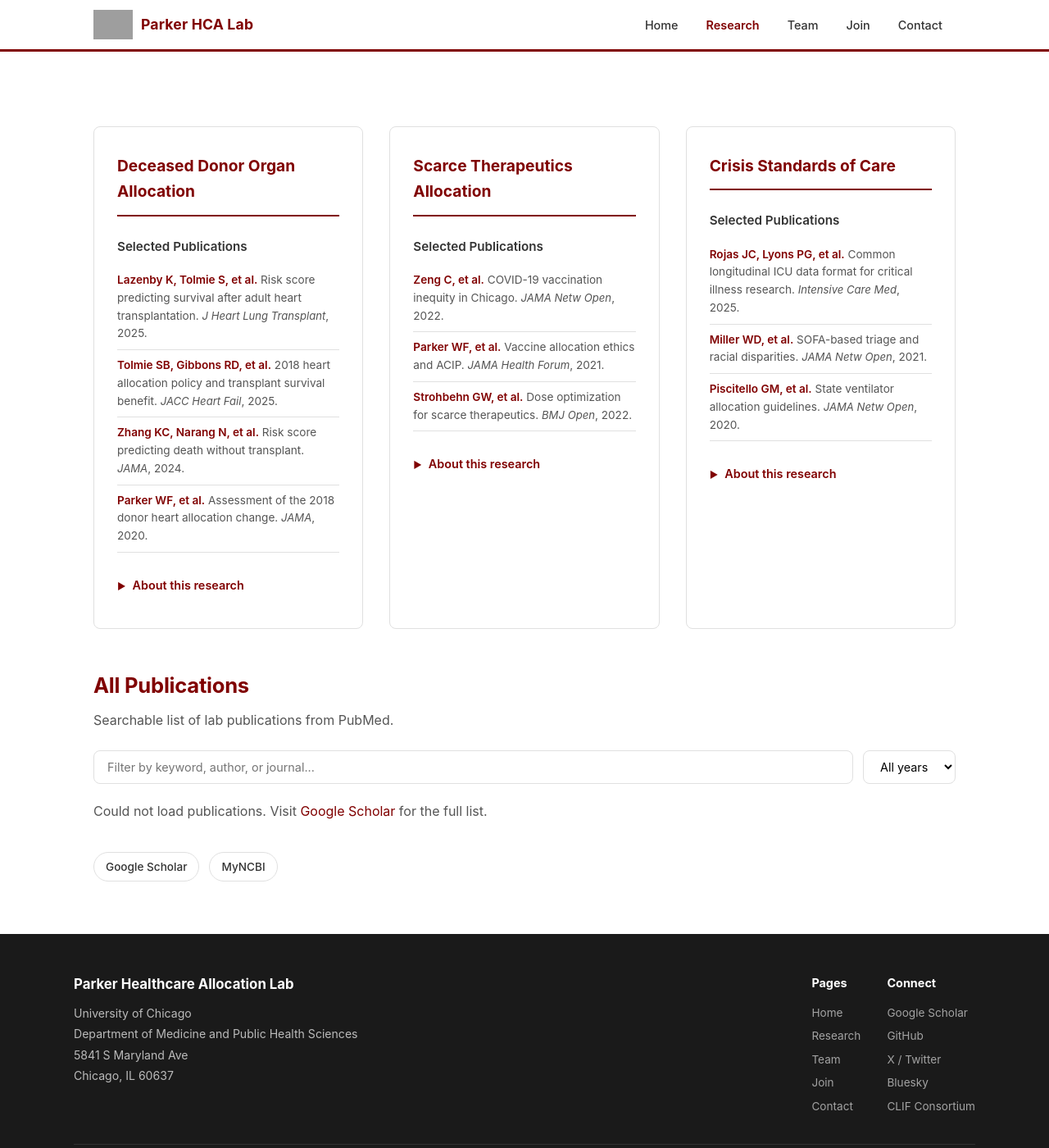
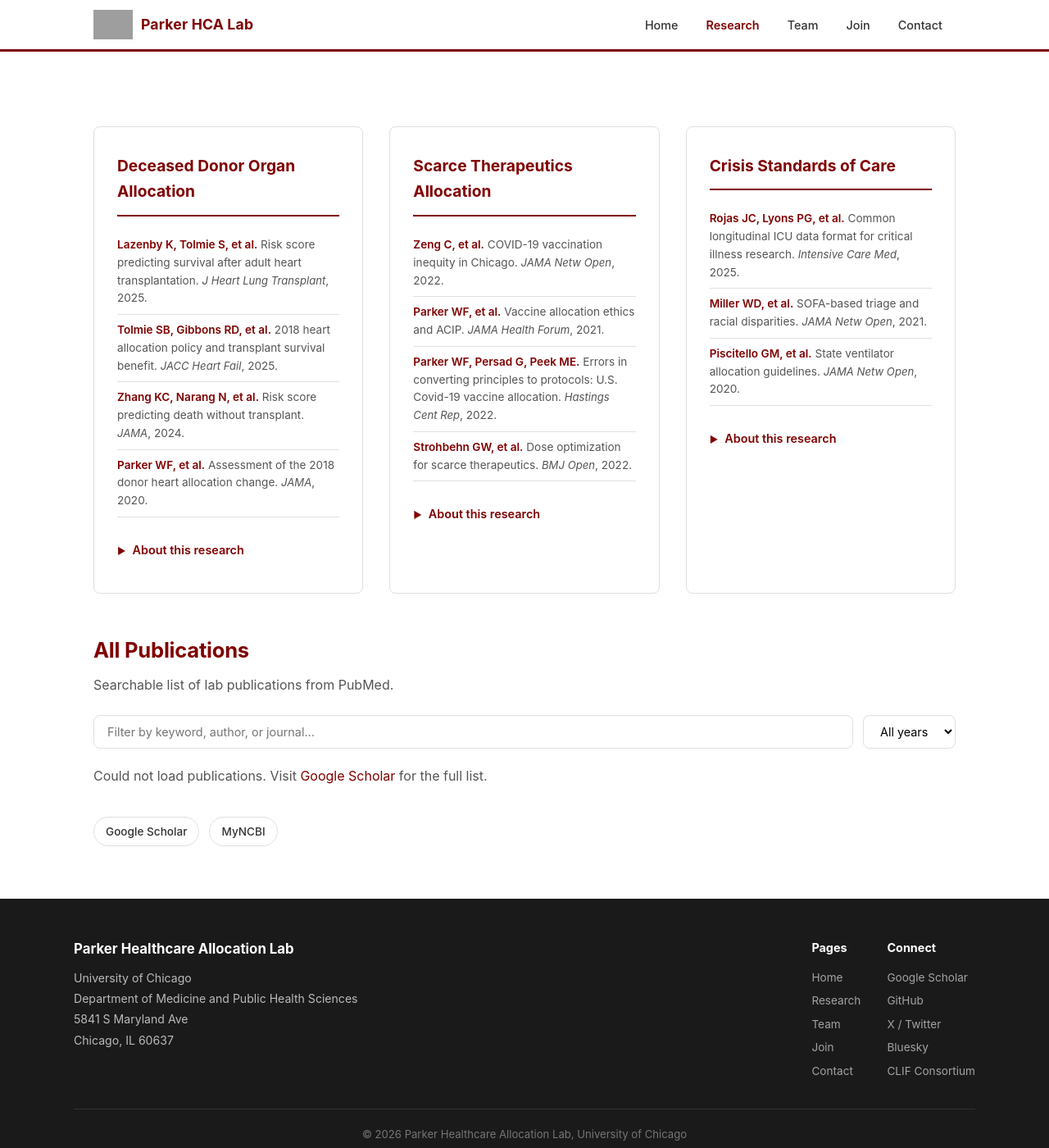
Before and after one commit to Healthcare-Allocation-Lab/healthcare-allocation-lab.github.io, a Jekyll site: the page built from research.html, in a window 1280 px wide and 1400 px high, scrolled down 645 px. Shown: the whole window at 82% size. Built offline with Jekyll 4.4.1, drawn with Linux system fonts in a browser that asks for light colours; comment, search, counter and statistics services are not loaded; grey boxes are pictures that could not be loaded.

Commit message:
Fix research headers, photo cropping, and punctuation
- Remove redundant "Selected Publications" h3 headers from research page
- Add Parker et al. vaccine bioethics paper to scarce therapeutics
- Fix team card photos cut off at top (object-position: top)
- Fix inconsistent punctuation on join page numbered list

Co-Authored-By: Claude Opus 4.6 <noreply@anthropic.com>

```diff
--- a/assets/css/style.css
+++ b/assets/css/style.css
@@ -801,6 +801,7 @@ img { max-width: 100%; height: auto; display: block; }
   height: 64px;
   border-radius: 50%;
   object-fit: cover;
+  object-position: top;
   flex-shrink: 0;
 }
 .member-card-info { min-width: 0; }
--- a/research.html
+++ b/research.html
@@ -22,7 +22,7 @@ permalink: /research.html
     <div class="research-col" id="organ-allocation">
       <h2>Deceased Donor Organ Allocation</h2>
 
-      <h3>Selected Publications</h3>
+
       <div class="pub-item">
         <a href="https://doi.org/10.1016/j.healun.2025.07.004" target="_blank" rel="noopener">Lazenby K, Tolmie S, et al.</a> Risk score predicting survival after adult heart transplantation. <em>J Heart Lung Transplant</em>, 2025.
       </div>
@@ -47,12 +47,15 @@ permalink: /research.html
     <div class="research-col" id="scarce-therapeutics">
       <h2>Scarce Therapeutics Allocation</h2>
 
-      <h3>Selected Publications</h3>
+
       <div class="pub-item">
         <a href="https://doi.org/10.1001/jamanetworkopen.2022.14753" target="_blank" rel="noopener">Zeng C, et al.</a> COVID-19 vaccination inequity in Chicago. <em>JAMA Netw Open</em>, 2022.
       </div>
       <div class="pub-item">
         <a href="https://doi.org/10.1001/jamahealthforum.2021.0464" target="_blank" rel="noopener">Parker WF, et al.</a> Vaccine allocation ethics and ACIP. <em>JAMA Health Forum</em>, 2021.
+      </div>
+      <div class="pub-item">
+        <a href="https://doi.org/10.1002/hast.1416" target="_blank" rel="noopener">Parker WF, Persad G, Peek ME.</a> Errors in converting principles to protocols: U.S. Covid-19 vaccine allocation. <em>Hastings Cent Rep</em>, 2022.
       </div>
       <div class="pub-item">
         <a href="https://doi.org/10.1136/bmjopen-2022-063436" target="_blank" rel="noopener">Strohbehn GW, et al.</a> Dose optimization for scarce therapeutics. <em>BMJ Open</em>, 2022.
@@ -70,7 +73,7 @@ permalink: /research.html
     <div class="research-col" id="crisis-standards">
       <h2>Crisis Standards of Care</h2>
 
-      <h3>Selected Publications</h3>
+
       <div class="pub-item">
         <a href="https://doi.org/10.1007/s00134-025-07869-2" target="_blank" rel="noopener">Rojas JC, Lyons PG, et al.</a> Common longitudinal ICU data format for critical illness research. <em>Intensive Care Med</em>, 2025.
       </div>
```
Also changed, not shown: join.md (+2 -2 lines).
